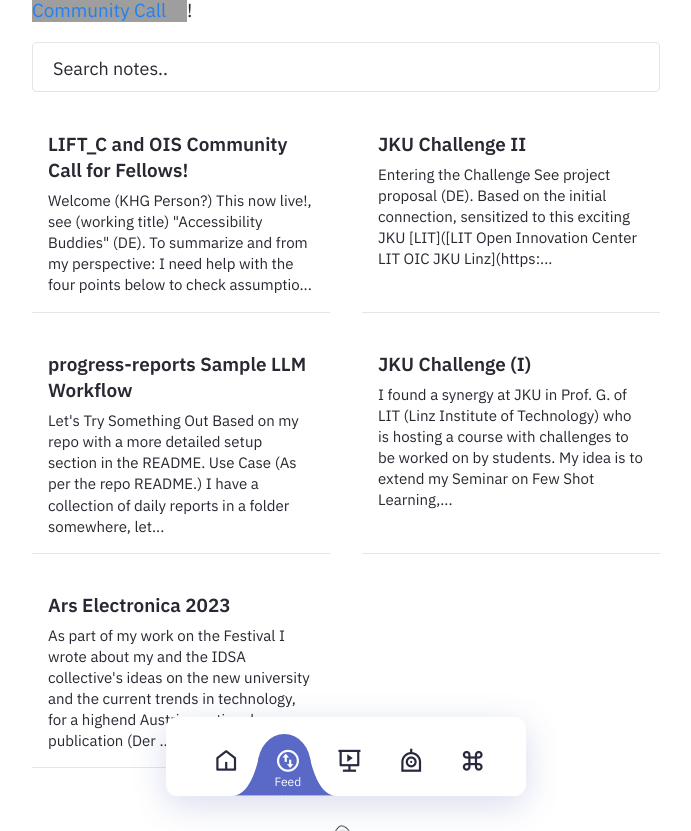
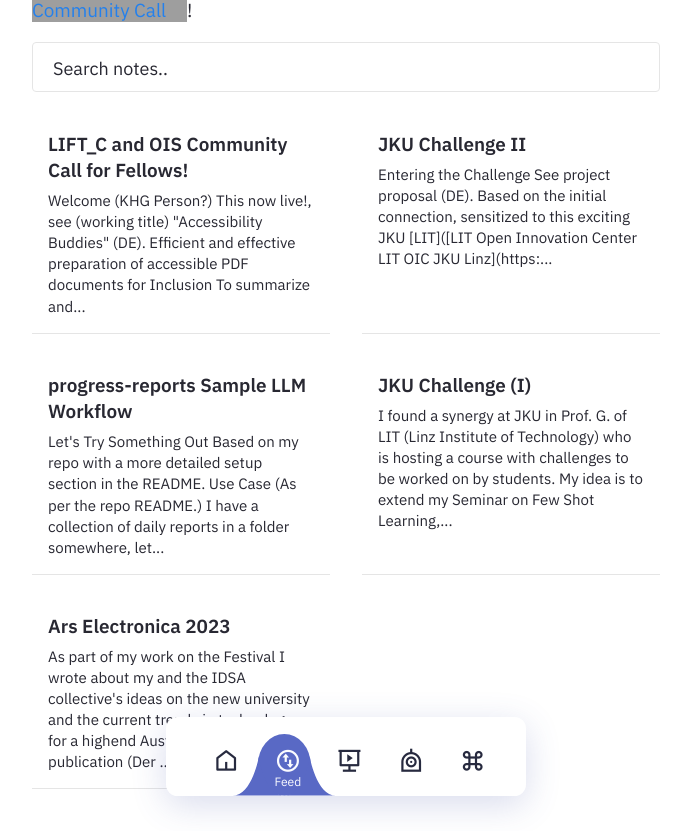
Before and after one commit to heseltime/heseltime.github.io, a Jekyll site: the page built from pages/notes.md, in a window 1280 px wide and 900 px high, scrolled down 1353 px, cut to the strip 69-900 px from the top of the window. Shown: the whole strip, without its empty margins (294-985 px from the left). Built offline with Jekyll 4.4.1, drawn with Linux system fonts in a browser that asks for light colours; some of the changed lines change nothing that is shown; grey boxes are pictures that could not be loaded.

Commit message:
Add detail and tag

```diff
--- a/_notes/Public/LIFT_C and OIS Community Call for Fellows!.md
+++ b/_notes/Public/LIFT_C and OIS Community Call for Fellows!.md
@@ -8,6 +8,8 @@
 [This now live!](https://www.jku.at/lit-open-innovation-center/open-innovation-in-science/community-call/challenges/), see (working title) "Accessibility Buddies" (DE).
 
 ![Accessibility Buddies Header Image](../../assets/img/feed/Screenshot 2024-03-02 085410.png)
+
+## Efficient and effective preparation of accessible PDF documents for Inclusion
 
 To summarize and from my perspective: I need help with the four points below to check assumptions and clean up data going into my thesis, but I think the potential of the project outlined here goes beyond an academic research project alone and I am happy and honored that [LIFT_C (Institute for Transformative Change)](https://www.jku.at/lift-c/) and the [OIC (Open Innovation Center)](https://www.jku.at/campus/der-jku-campus/campusfuehrung/self-guided-jku-campus-tour/oic/)/[Open Innovation in Science](https://www.jku.at/lit-open-innovation-center/open-innovation-in-science/) (with [LBG (Ludwig Boltzmann Gesellschaft)](https://ois.lbg.ac.at/)) agree.
 
@@ -23,9 +25,9 @@
 
 Your incentive is 2600 EUR cumulatively and 3 ECTS, which is also nice. You will need to invest the time. You will also have some extra lectures and events, but likely also extras like coffee and snacks and an evening event sometime in June/July.
 
-There is an official project plan by the way, if you need that for reference. Fellowship distribution is happening informally and fast, but the project is serious (enough).
+There is an official [project proposal](../../assets/pdf/JKU_CommunityCall_Antrag_Final_Rework.pdf) by the way, if you need that for reference. Fellowship distribution is happening informally and fast, but the project is serious (enough).
 
-What are the four areas that need to be fleshed out for this project, aligning with the four fellowships?
+What are the **four areas** that need to be fleshed out for this project, aligning with the four fellowships?
 
 And what does fleshing out mean, firstly? I'd say developing concepts and prototypes, which is a realistic goal for the two month period. Anything further, i.e. any actual implementation of a project, would need to happen later and in a different format. A likely outcome of this iteration is a short presentation contribution, of the following topic areas for example, though not everyone needs to present, to be sure.
 
@@ -41,7 +43,7 @@
 
 ### Helpful Skill: General AI background, critical thinking, etc.
 
-We want to process documents to make them accessible. But does the concept track fully? To what degree if not? Please reference the project proposal for more details on the concept.
+We want to process documents to make them accessible. But does the concept track fully? To what degree if not? Please reference the [project proposal](../../assets/pdf/JKU_CommunityCall_Antrag_Final_Rework.pdf) for more details on the concept.
 
 ## What is the data situation and how can it be improved?
 
@@ -53,7 +55,7 @@
 
 ### Helpful Skill: General AI background, critical thinking, etc.
 
-The service model idea is part of this project as well as there is a legislative need currently. Once, again please see project proposal for details.
+The service model idea is part of this project as well as there is a legislative need currently. Once, again please see [project proposal](../../assets/pdf/JKU_CommunityCall_Antrag_Final_Rework.pdf) for details.
 
 # Timeline
 
@@ -63,7 +65,7 @@
 
 # Fellows and Skills
 
-This is an open call and anyone with any skills is welcome!
+This is an open call and anyone with any skills is welcome, despite the listings above. These might also include:
 
 * CS and/or Software Engineering
 * AI, Data Science and LLMs
```
